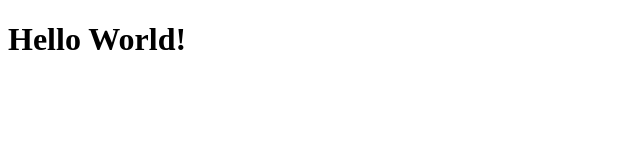
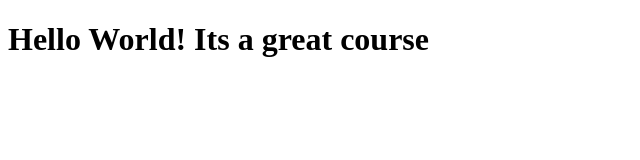
Before and after one commit to EtinRuyi/Coursea-Test, a plain HTML site: page site/index.html in a window 1280 px wide. Shown: the whole page, without its empty margins (0-640 px from the left). Drawn offline with Linux system fonts and the light colour scheme.

Commit message:
Small Text Addition

```diff
--- a/site/index.html
+++ b/site/index.html
@@ -4,6 +4,6 @@
 	<title>Hello Coursera</title>
 </head>
 <body>
-<h1>Hello World!</h1>
+<h1>Hello World! Its a great course</h1>
 </body>
 </html>
```
